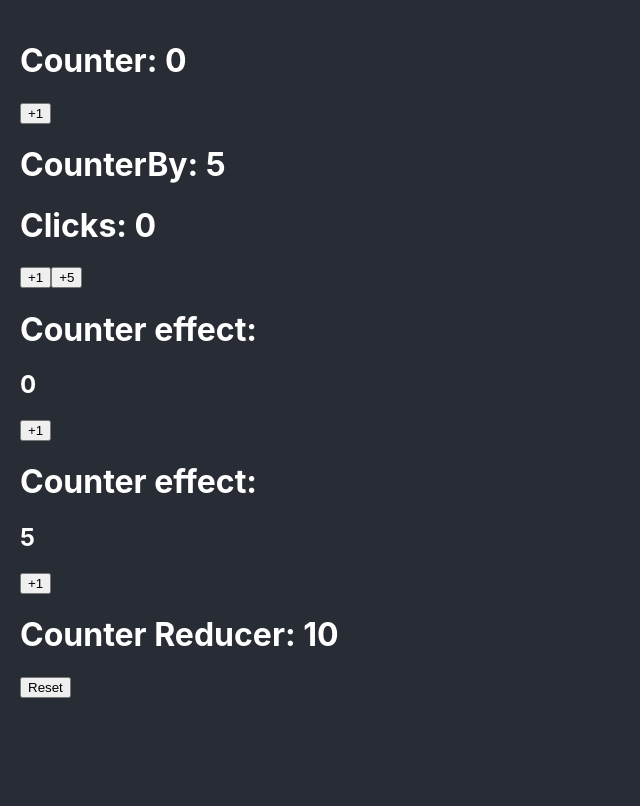
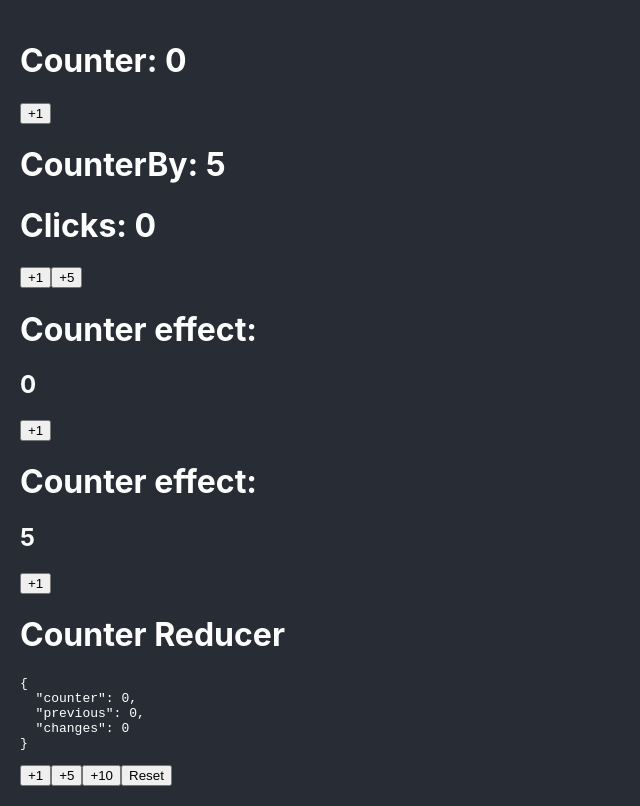
Before and after one commit to AbnirHencazs/react-pro, a React (Create React App) app: page / in a window 1280 px wide. Shown: the whole page, without its empty margins (0-640 px from the left). Built offline with nearby package versions, Linux system fonts and the light colour scheme.

Commit message:
complete assignment for useReducer

```diff
--- a/src/bases/CounterReducer.tsx
+++ b/src/bases/CounterReducer.tsx
@@ -6,9 +6,9 @@ interface CounterState {
     changes: number;
 }
 const INITIAL_STATE: CounterState = {
-    counter: 10,
-    previous: 15,
-    changes: 20
+    counter: 0,
+    previous: 0,
+    changes: 0
 }
 
 type CounterAction =
@@ -17,6 +17,12 @@ type CounterAction =
 
 const counterReducer = (state: CounterState, action: CounterAction): CounterState => {
     switch (action.type) {
+        case 'increaseBy':
+            return{
+                changes: state.changes + 1,
+                counter: state.counter + action.payload.value,
+                previous: state.counter
+            }
         case 'reset':
             return{
                 changes: 0,
@@ -29,10 +35,20 @@ const counterReducer = (state: CounterState, action: CounterAction): CounterStat
 }
 
 export const CounterReducerComponent = () => {
-    const [ { counter }, dispatch ] = useReducer( counterReducer, INITIAL_STATE )
+    const [ counterState, dispatch ] = useReducer( counterReducer, INITIAL_STATE )
     return(
         <>
-            <h1>Counter Reducer: { counter }</h1>
+            <h1>Counter Reducer</h1>
+            <pre>{JSON.stringify(counterState, null, 2)}</pre>
+            <button onClick={() => dispatch({ type: 'increaseBy', payload: { value: 1 } })}>
+                +1
+            </button>
+            <button onClick={() => dispatch({ type: 'increaseBy', payload: { value: 5 } })}>
+                +5
+            </button>
+            <button onClick={() => dispatch({ type: 'increaseBy', payload: { value: 10 } })}>
+                +10
+            </button>
             <button onClick={ () => dispatch({ type: 'reset'}) }>
                 Reset
             </button>
```
